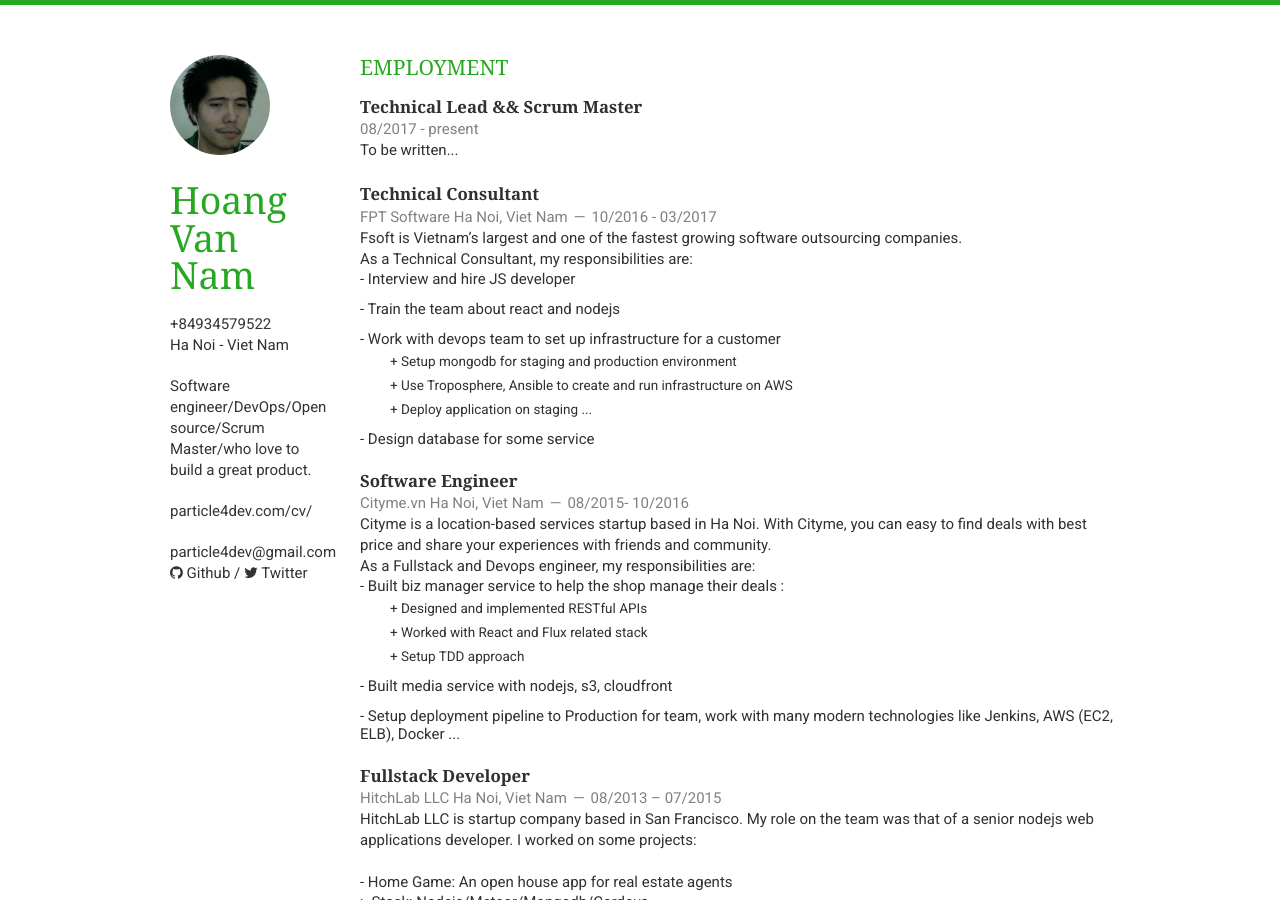
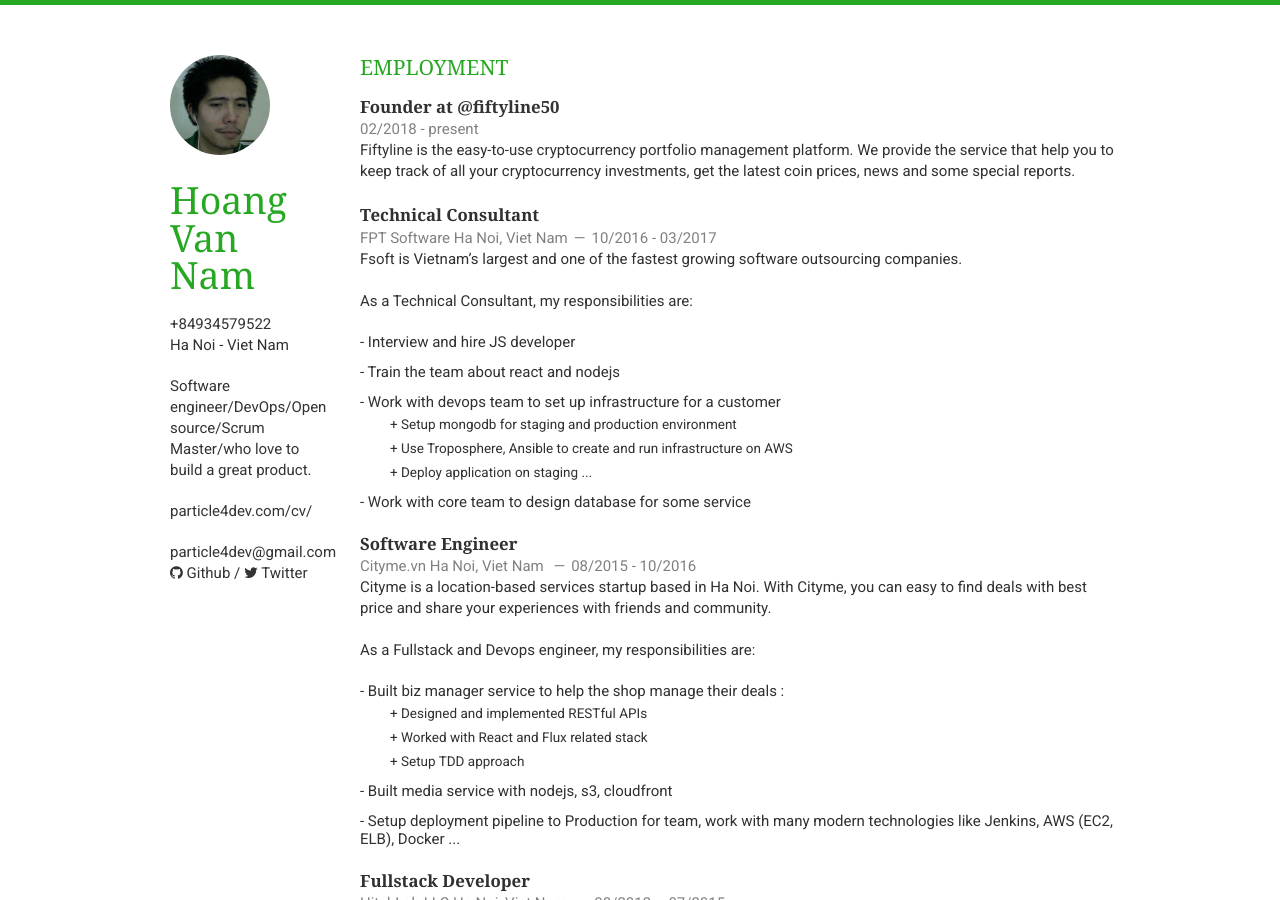
Before and after one commit to particle4dev/blog.particle4dev.com, a Jekyll site: the page built from cv.md, in a window 1280 px wide and 900 px high. Built offline with Jekyll 4.4.1, drawn with Linux system fonts in a browser that asks for light colours; nearby versions of some CDN libraries.

Commit message:
19-05-2018
- update current job

```diff
--- a/_includes/cv/employment.html
+++ b/_includes/cv/employment.html
@@ -2,41 +2,55 @@
     <h1>Employment</h1>
     <article>
         <header>
-            <h1>Technical Lead && Scrum Master</h1>
-            <span><time>08/2017 - present</time></span>
+            <h1>Founder at <a href="http://www.fiftyline.com" target="blank">@fiftyline50</a></h1>
+            <span><time>02/2018 - present</time></span>
         </header>
-        To be written...
+        <a href="http://www.fiftyline.com" target="blank">Fiftyline</a> is the easy-to-use cryptocurrency portfolio management platform. We provide the service that help you to keep track of all your cryptocurrency investments, get the latest coin prices, news and some special reports.
     </article>
     <article>
         <header>
             <h1>Technical Consultant</h1>
-            <span>FPT Software <address>Ha Noi, Viet Nam</address><time>10/2016 - 03/2017</time></span>
+            <span>
+                <a href="https://www.fpt-software.com" target="blank">FPT Software</a>
+                <address>Ha Noi, Viet Nam</address><time>10/2016 - 03/2017</time>
+            </span>
         </header>
-        Fsoft is Vietnam’s largest and one of the fastest growing software outsourcing companies.
+        <a href="https://www.fpt-software.com" target="blank">Fsoft</a> is Vietnam’s largest and one of the fastest growing software outsourcing companies.
+        <br />
         <br />
         As a Technical Consultant, my responsibilities are:
+        <br />
+        <br />
         <ul>
             <li>- Interview and hire JS developer</li>
             <li>- Train the team about react and nodejs</li>
             <li>
                 - Work with devops team to set up infrastructure for a customer
+                <br />
                 <ul>
                     <li>+ Setup mongodb for staging and production environment</li>
                     <li>+ Use Troposphere, Ansible to create and run infrastructure on AWS</li>
                     <li>+ Deploy application on staging ...</li>
                 </ul>
             </li>
-            <li>- Design database for some service</li>
+            <li>- Work with core team to design database for some service</li>
         </ul>
     </article>
     <article>
         <header>
             <h1>Software Engineer</h1>
-            <span>Cityme.vn <address>Ha Noi, Viet Nam</address><time>08/2015-  10/2016</time></span>
+            <span>
+                Cityme.vn
+                <address>Ha Noi, Viet Nam</address>
+                <time>08/2015 - 10/2016</time>
+            </span>
         </header>
         Cityme is a location-based services startup based in Ha Noi. With Cityme, you can easy to find deals with best price and share your experiences with friends and community.
         <br />
+        <br />
         As a Fullstack and Devops engineer, my responsibilities are:
+        <br />
+        <br />
         <ul>
             <li>- Built biz manager service to help the shop manage their deals :
                 <ul>
@@ -53,7 +67,11 @@
     <article>
         <header>
             <h1>Fullstack Developer</h1>
-            <span>HitchLab LLC <address>Ha Noi, Viet Nam</address><time>08/2013 – 07/2015</time></span>
+            <span>
+                HitchLab LLC
+                <address>Ha Noi, Viet Nam</address>
+                <time>08/2013 – 07/2015</time>
+            </span>
         </header>
         HitchLab LLC is startup company based in San Francisco. My role on the team was that of a senior nodejs web applications developer. I worked on some projects:
         <br /><br />
```
